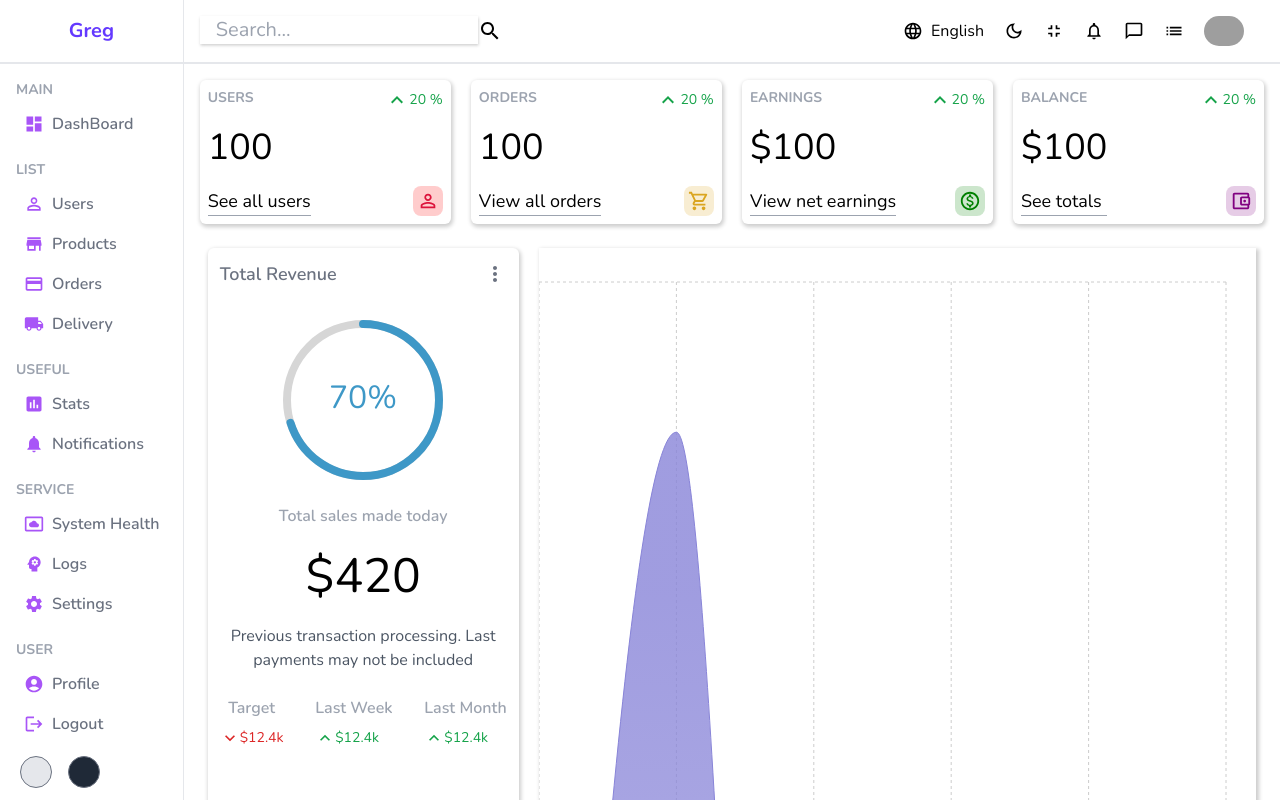
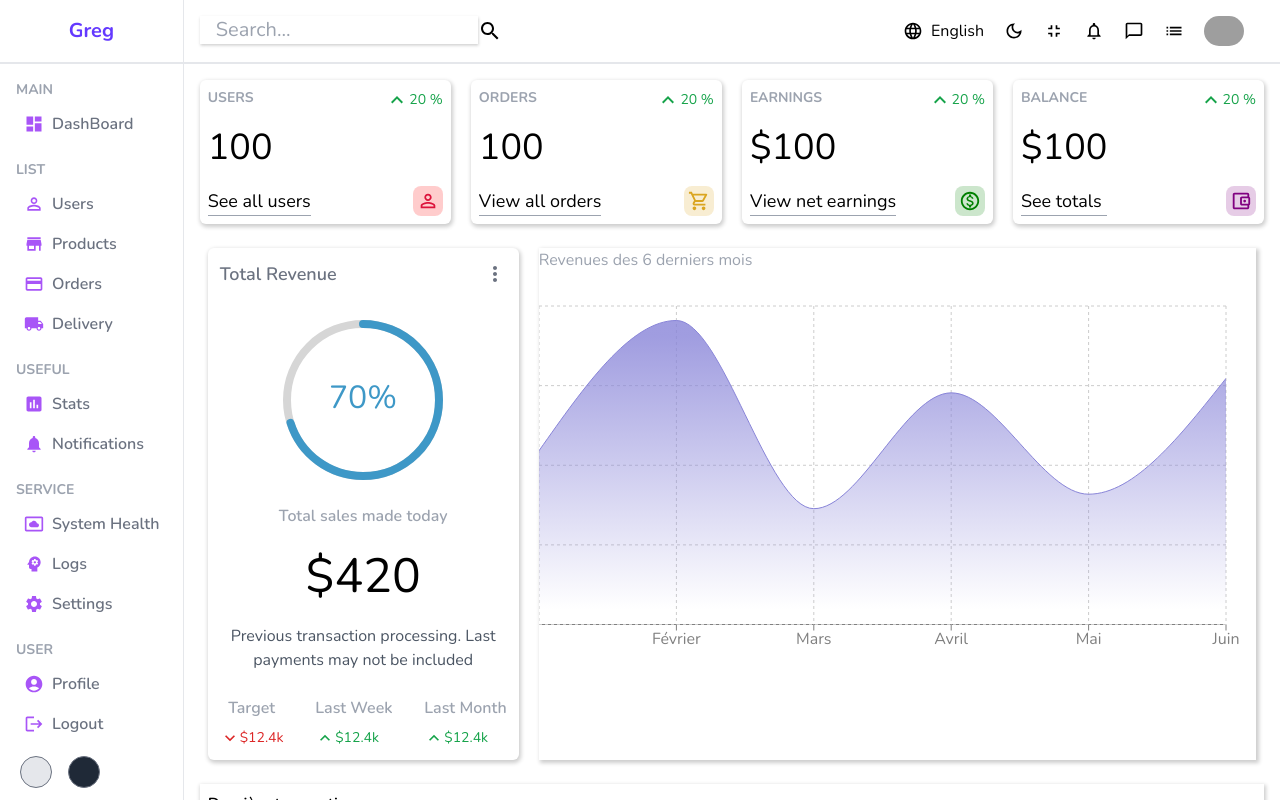
Before and after one commit to Gregory-Alexis/Dashboard, a React (Create React App) app: page / in a window 1280 px wide. Shown: the top 800 px of the page. Built offline with nearby package versions, Linux system fonts and the light colour scheme; grey boxes are pictures that could not be loaded.

Commit message:
Home component

```diff
--- a/src/Pages/Home/Home.jsx
+++ b/src/Pages/Home/Home.jsx
@@ -19,12 +19,10 @@ const Home = () => {
         </div>
         <div className="flex py-2 px-6 gap-5">
           <Featured />
-          <Chart />
+          <Chart aspect={2 / 1} title="Revenues des 6 derniers mois" />
         </div>
         <div className="p-2 m-4 shadow-card">
-          <div className="font-semibold text-gray-400 mb-5">
-            Dernière transaction
-          </div>
+          <div className="font-semibold  mb-5">Dernière transaction</div>
           <Table />
         </div>
       </div>
```
